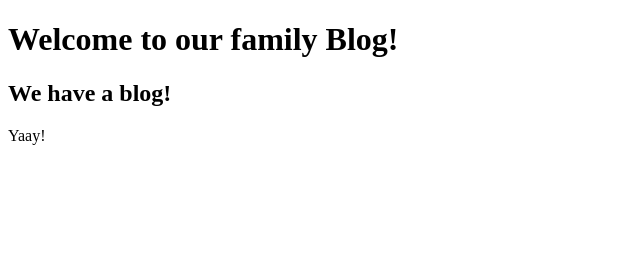
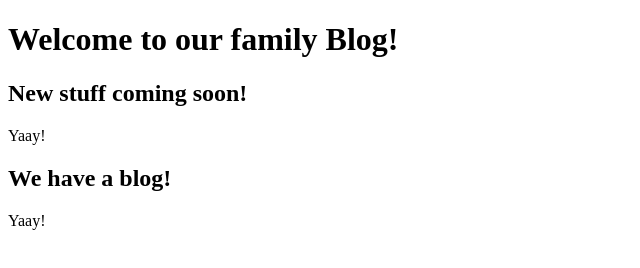
Before and after one commit to samyukthacodes/kkwebsite, a plain HTML site: page index.html in a window 1280 px wide. Shown: the whole page, without its empty margins (0-640 px from the left). Drawn offline with Linux system fonts and the light colour scheme.

Commit message:
Added new post

```diff
--- a/index.html
+++ b/index.html
@@ -9,6 +9,10 @@
 <body>
     <h1>Welcome to our family Blog!</h1>
     <article>
+        <h2>New stuff coming soon!</h2>
+        <p>Yaay!</p>
+    </article>
+    <article>
         <h2>We have a blog!</h2>
         <p>Yaay!</p>
     </article>
```
